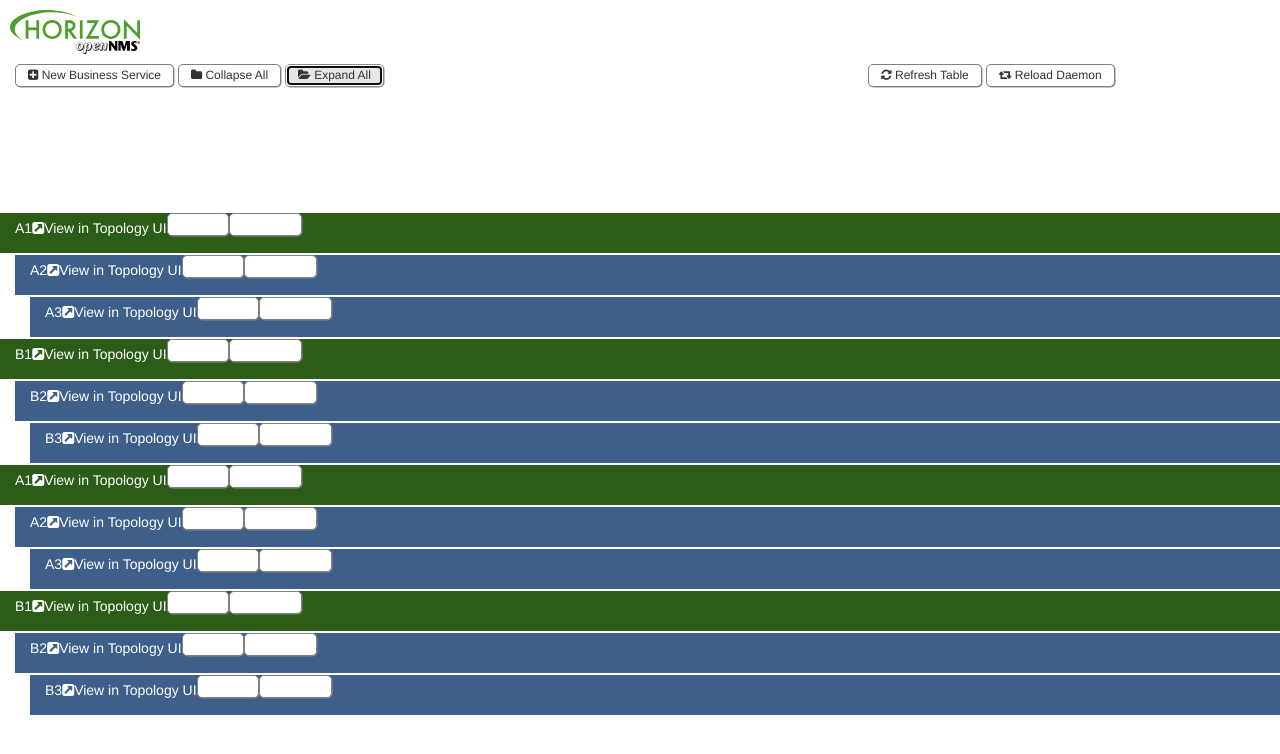
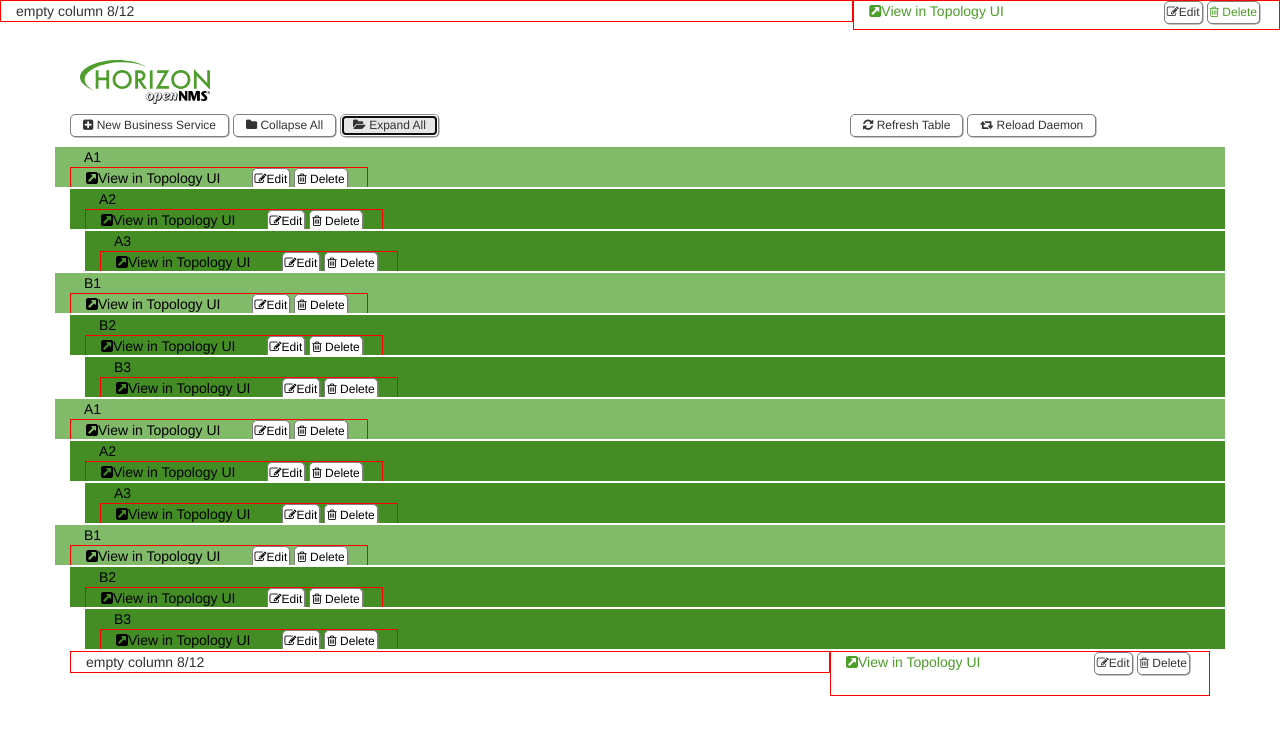
Before and after one commit to marybethclark/bsm-admin-ui, a website: page app/index.html at #!/managebusinessservices in a window 1280 px wide. Both pictures are taken after a click on the button "Expand All". Drawn offline with nearby package versions, Linux system fonts and the light colour scheme.

Commit message:
final push. still not successful in moving link & buttons to the right.  Adjusted colors in accordion menu to blend with logo color

```diff
--- a/app/assets/css/custom.css
+++ b/app/assets/css/custom.css
@@ -5,11 +5,9 @@ body {
   .logo {
     max-width: 100%;
     height: auto;
+    vertical-align: middle;
 }
 
-.logo {
-    vertical-align: middle;
-}
 img {
     border: 0;
     padding: 10px;
@@ -20,9 +18,26 @@ mark.red{
   background: none;
 }
 
+.btn_mbs_accordion{
+  padding: 2px;
+  margin-right: 4px;
+  margin-bottom: 5px;
+  float:right;
+}
 
+.padding_bottom{
+  padding-bottom:15px;
+}
 
-/*/////////////////  SCROLLBAR NOT WORKING YET /////////////////////////////*/
+.border_red_temp{
+  border: 1px solid red;
+}
+
+.data_mbs_accordion{
+  padding: 2px;
+  margin-left: 10px;
+  float:left;
+}
 
  /*  FROM SIR ACCORDION'S CSS below  */
 .full-height{
--- a/app/assets/css/sir-accordion.css
+++ b/app/assets/css/sir-accordion.css
@@ -6,25 +6,25 @@
 }
 
 .sir-accordion-wrapper > div > .sir-accordion-header {
-  background-color: #323232;
+  background-color: #a5ce94;
 }
 
 .sir-accordion-wrapper > div > .sir-accordion-header:hover {
-  background-color: #3E3E3E;
+  background-color: #688fc2;
 }
 
 .sir-accordion-wrapper > div > .sir-accordion-header.active-header{
   /*background-color: #22354C; */
-  background-color: #2C5D18;
+  background-color: #81ba69;
 
 }
 
 .sir-accordion-wrapper > div > .sir-accordion-header.active-header:hover{
-  background-color: #2E4765;
+  background-color: #688fc2;
 }
 
 .sir-accordion-wrapper > div > .sir-accordion-header *{
-  color: white;
+  color: black;
 }
 
 .sir-accordion-group{
@@ -39,15 +39,15 @@
 }
 
 .sir-accordion-group > div > .sir-accordion-header:hover {
-  background-color: #f6f6f6;
+  background-color: #688fc2;
 }
 
 .sir-accordion-group > div > .sir-accordion-header.active-header{
-  background-color: #3F5F8B;
+  background-color: #448d24;
 }
 
 .sir-accordion-group > div > .sir-accordion-header.active-header:hover{
-  background-color: #2860A8;
+  background-color: #688fc2;
 }
 
 .sir-accordion-group .sir-accordion-header *{
@@ -55,7 +55,7 @@
 }
 
 .sir-accordion-group .sir-accordion-header.active-header *{
-  color: white;
+  color: black;
 }
 
 .sir-accordion-header{
--- a/app/view1/managebusinessservices.html
+++ b/app/view1/managebusinessservices.html
@@ -1,87 +1,65 @@
+<!--    CODE FOR TESTING BELOW - trying, unsuccessfully so far, to position topology link and buttons to the right of each row.  (See managebusinessservices.js)   -->
+<table class="table">
+    <div class="col-md-8 border_red_temp">empty column 8/12</div>
+    <div class="col-md-4 border_red_temp">
+        <a href=# ><span><i class="fa fa-external-link-square " aria-hidden="true"></i>View in Topology UI</span></a>
+        <a href=# button type="button" class="btn btn-default btn_mbs_accordion"><i class="fa fa-trash-o" aria-hidden="true"></i> Delete</button></a>
+        <a href="#!/editbusinessservice"><button type="button" class="btn btn-default btn_mbs_accordion"><i class="fa fa-pencil-square-o" aria-hidden="true"></i>Edit</button></a>
+    </div>
+</table>
+<!-- ********************************************************************** -->
+
+<div class="container ">
+    <!-- .container has one fixed width for each screen size in bootstrap (xs,sm,md,lg); .container-fluid expands to fill the available width. -->
     <img id="logo" src="assets/images/horizon_logo.svg" alt="OpenNMS">
-
-<!-- **********  BUSINESS SERVICE EDIT TABLE BEGINS HERE -->
-<div class="container-fluid">
-    <!-- <div ng-controller="manageBusinessServicesCtrl">  ***  former controller for this page-->
-    <!-- ********************************************** -->
-    <!--  ********* CAN I USE 2 CONTROLLERS below??  ***-->
-    <!-- ********************************************** -->
     <div ng-controller="Principal" ng-controller="sirAccordionCtrl">
         <div class="row">
-            <!-- Header buttons go in this row -->
-
-            <!-- *** PREVIOUS HEADER BUTTON CODE BELOW -->
+            <!--   HEADER BUTTONS CODE BELOW   -->
             <div class="col-md-8">
                 <button type="button" class="btn btn-default"><i class="fa fa-plus-square" aria-hidden="true"></i> New Business Service</button>
-                <button ng-click="collapseAll()"type="button" class="btn btn-default"><i class="fa fa-folder" aria-hidden="true"></i> Collapse All</button>
-                <button ng-click="expandAll()"type="button" class="btn btn-default"
-                ng-class="{'disabled':accordionConfig.autoCollapse}"><i class="fa fa-folder-open" aria-hidden="true"></i> Expand All</button>
+                <button ng-click="collapseAll()" type="button" class="btn btn-default"><i class="fa fa-folder" aria-hidden="true"></i> Collapse All</button>
+                <button ng-click="expandAll()" type="button" class="btn btn-default" ng-class="{'disabled':accordionConfig.autoCollapse}"><i class="fa fa-folder-open" aria-hidden="true"></i> Expand All</button>
             </div>
 
-            <!-- *** SirAccordion HEADER BUTTON CODE BELOW -->
-            <!-- <div class="col-xs-7 col-sm-4 no-padding-left">
-                <button ng-click="expandAll()" class="btn btn-primary" ng-class="{'disabled': accordionConfig.autoCollapse}">Expand all</button>
-                <button ng-click="collapseAll()" class="btn btn-primary">Collapse all</button>
-            </div> -->
-
-            <!-- ************************************** -->
             <div class="col-md-4">
                 <button type="button" class="btn btn-default"><i class="fa fa-refresh" aria-hidden="true"></i> Refresh Table</button>
                 <button type="button" class="btn btn-default"><i class="fa fa-retweet" aria-hidden="true"></i> Reload Daemon</button>
             </div>
         </div>
 
-        <div class="row">
-            <!-- Table goes in this row -->
-
-            <!-- SCROLL BAR DOES'T WORK YET -->
+        <!-- HEADER, if desired -->
         <!-- <table class="table table-striped table-bordered">
                      <thead class="header">
-
                         <tr>
-
                             <th class="col-md-7">NAME</th>
                             <th class="col-md-3">LINKS</th>
                             <th class="col-md-2">EDIT / DELETE</th>
                         </tr>
-                    </thead>
+                    </thead> -->
 
-                    <tbody> -->
-                        <div class="content-wrap">
-                          <div class= 'table'>
+        <tbody>
+            <!-- <div class="content-wrap"> -->
             <div class="row full-height">
-                                <td id="scroller" class="col-xs-12 col-sm-6 full-height scrollable">
+                <!-- <td id="scroller" class="col-xs-12 col-sm-6 full-height scrollable"> -->
+                <td id="scroller" class="col-md-8 full-height scrollable">
                     <div sir-accordion collection="collection" config="accordionConfig" ng-repeat="collect in collection"></div>
                 </td>
             </div>
             <!-- <div class="hidden-xs col-sm-6">
-        <blockquote>
-          <p>
-            Awesome dynamic, recursive, customizable and multilevel <strong>Accordion Menu</strong> for <strong>AngurlarJS</strong>, that builds up from a JSON object and an optional configuration object. <strong>You can download the project for a live demo in the example folder (don't forget to bower install dependencies)</strong> and for better understanding.
-          </p>
-          <p>
-            <strong>No jQuery needed</strong>
-          </p>
-          <p>
-            You could set <strong>before/after</strong> <strong>topContent/bottomContent</strong> in the accordion config object to set a scroll back to top buttom (or whatever you like), given that you only need to set the value once and it will be in all the contents of the accordion.
-          </p>
-          <p>
-            Go to the <a href="https://github.com/SirIdeas/sirAccordion">Project page</a> for a how to use
-          </p>
-        </blockquote>
                                    </div> -->
+            <!-- </div> -->
+            <!-- </div> -->
+
+            <!--    CODE FOR TESTING BELOW - trying, unsuccessfully so far, to position topology link and buttons to the right of each row  (See managebusinessservices.js)     -->
+            <table class="table">
+                <div class="col-md-8 border_red_temp">empty column 8/12</div>
+                <div class="col-md-4 border_red_temp padding_bottom">
+                    <a href=# ><span><i class="fa fa-external-link-square " aria-hidden="true"></i>View in Topology UI</span></a>
+                    <a href=# ><button type="button" class="btn btn-default btn_mbs_accordion"><i class="fa fa-trash-o" aria-hidden="true"></i> Delete</button></a>
+                    <a href="#!/editbusinessservice"><button type="button" class="btn btn-default btn_mbs_accordion"><i class="fa fa-pencil-square-o" aria-hidden="true"></i>Edit</button></a>
+                </div>
+            </table>
+        </tbody>
     </div>
 </div>
-
-                        <!-- <td><a href=# target="_blank"><span class="View-in-topology" ><i class="fa fa-external-link-square" aria-hidden="true"></i>View in Topology UI</span></a></td>
-                        <td><a href="#!/editbusinessservice"><button type="button" class="btn btn-default"><i class="fa fa-pencil-square-o" aria-hidden="true"></i> Edit</button></a>
-                            <button type="button" class="btn btn-default"><i class="fa fa-trash-o" aria-hidden="true"></i> Delete</button></td> -->
-
-
-                    <!-- </tbody>
-                </table> -->
-            </div>
-        </div>
-    </div>
-</div>
-<!-- Closes container-fluid -->
+<!-- Closes container-->
--- a/app/view1/managebusinessservices.js
+++ b/app/view1/managebusinessservices.js
@@ -39,8 +39,8 @@ app.controller("Principal", ["$scope", "$compile", "$http", function($scope, $co
                     var currentElement = u[i];
                     var correctedObject = {};
                     correctedObject.title = currentElement.name;
-                    correctedObject.title = correctedObject.title + '<table scope="row"<a href=# target="_blank"><span class="View-in-topology" ><i class="fa fa-external-link-square" aria-hidden="true"></i>View in Topology UI</span></a><a href="#!/editbusinessservice"><button type="button" class="btn btn-default"><i class="fa fa-pencil-square-o" aria-hidden="true"></i> Edit</button></a><button type="button" class="btn btn-default"><i class="fa fa-trash-o" aria-hidden="true"></i> Delete</button></table>';
-              // correctedObject.topContent =   '<div class= "cell"<a href=# target="_blank"><span class="View-in-topology" ><i class="fa fa-external-link-square" aria-hidden="true"></i>View in Topology UI</span></a><a href="#!/editbusinessservice"><button type="button" class="btn btn-default"><i class="fa fa-pencil-square-o" aria-hidden="true"></i> Edit</button></a><button type="button" class="btn btn-default"><i class="fa fa-trash-o" aria-hidden="true"></i> Delete</button></div>';
+                    correctedObject.title = '<div class= "data_mbs_accordion"></div>' + correctedObject.title + '<table class="table"><tr><div class="col-md-12 border_red_temp padding_bottom"><a href=#><span><i class="fa fa-external-link-square " aria-hidden="true"></i>View in Topology UI</span></a><a href=#><button type="button" class="btn btn-default btn_mbs_accordion"><i class="fa fa-trash-o" aria-hidden="true"></i> Delete</button></a><a href="#!/editbusinessservice"><button type="button" class="btn btn-default btn_mbs_accordion"><i class="fa fa-pencil-square-o" aria-hidden="true"></i>Edit</button></a></div></div></tr></table>';
+
                     correctedObject.subCollection = correctTheKeys(currentElement.childName);
                     correctedKeys.push(correctedObject);
                 } //closes for loop
```
Lines whose indentation alone changed are shown as unchanged.
